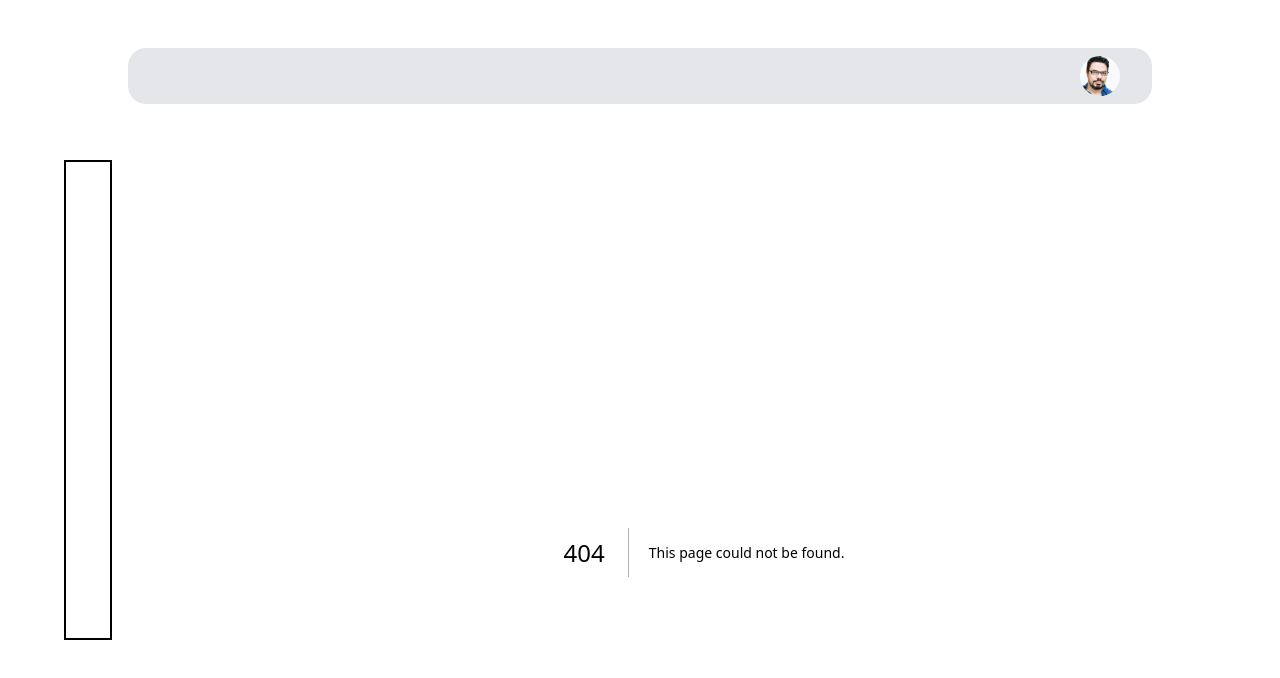
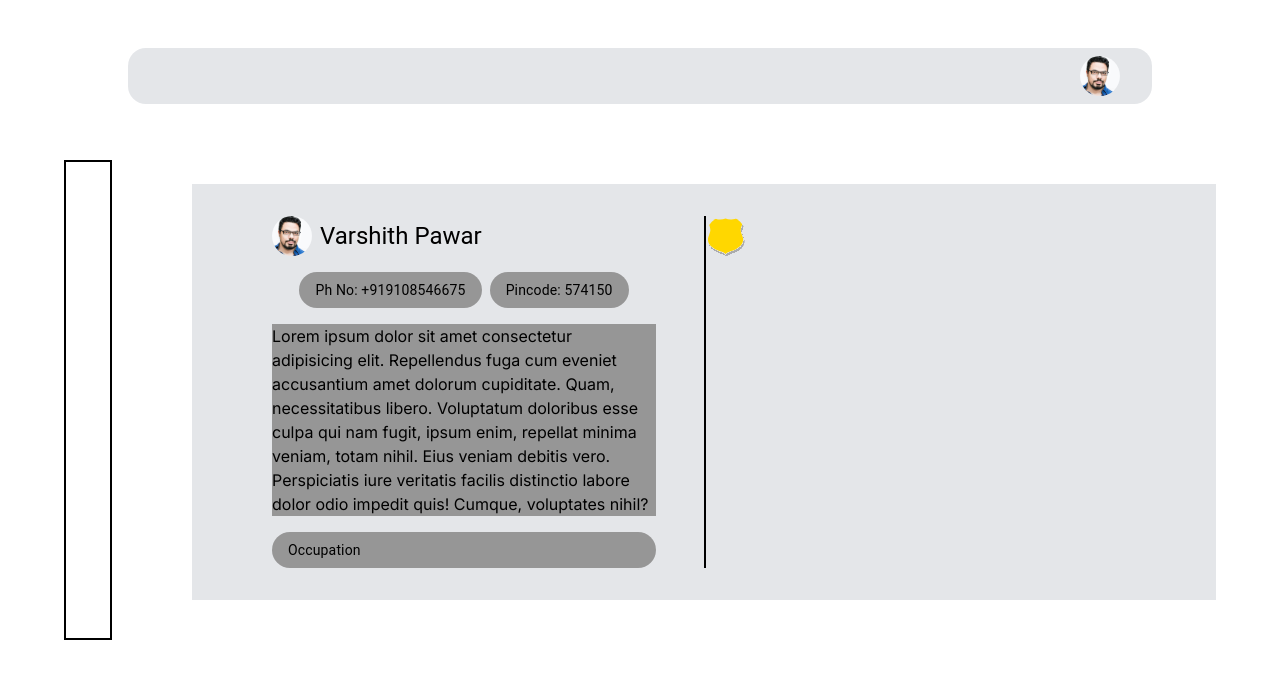
Before and after one commit to rakshithx09/janvani, a Next.js app in the folder frontend/: page /profile in a window 1280 px wide. Before the commit this address had no page. Shown: the top 678 px of the page. Built offline with nearby package versions, Linux system fonts and the light colour scheme.

Commit message:
profile component created

```diff
--- a/frontend/app/layout.tsx
+++ b/frontend/app/layout.tsx
@@ -3,6 +3,7 @@ import { Inter } from "next/font/google";
 import "./globals.css";
 import { Box } from "@mui/material";
 import { Avatar } from '@mui/material';
+import Link from "next/link";
 
 const inter = Inter({ subsets: ["latin"] });
 
@@ -20,10 +21,12 @@ export default function RootLayout({
     <html lang="en">
       <body className={inter.className}>
         <Box className="w-[80%] py-[0.5rem] px-8 mt-[3rem] mb-12 mx-auto  bg-[#e4e6e9] rounded-[18px]">
+          <Link className="cursor-pointer" href="/profile">
         <Avatar className="ml-auto" alt="Cindy Baker" src="/sampleAvatar.jpg" />
+        </Link>
         </Box>
         <Box className="h-[60%] w-[3rem]   border-black border-2 fixed left-[4rem] top-1/2 transform -translate-y-1/2 "></Box>
-        <section className="ml-[12rem] w-[80%] flex flex-col gap-8">{children}</section>
+        <section className="ml-[12rem] py-[2rem] w-[80%] flex flex-col gap-8">{children}</section>
         </body>
     </html>
   );
--- /dev/null
+++ b/frontend/app/profile/page.tsx
@@ -0,0 +1,90 @@
+import { Box } from '@mui/material';
+import React from 'react';
+import Typography from '@mui/material/Typography';
+import { Avatar } from '@mui/material';
+
+const Profile = () => {
+    return (
+        <main>
+            <Box sx={{
+                width: '100%',
+                bgcolor: '#e4e6e9',
+                margin: 'auto',
+                padding: '2rem',
+                display: 'flex',/*
+                gap: '1rem' */
+            }}>
+                <Box sx={{
+                    width: '50%',
+                    display: 'flex',
+                    flexDirection: 'column',
+                    gap: '1rem'
+                }}>
+                    <Box sx={{
+                        display: 'flex',
+                        alignItems: 'center',
+                        gap: '0.5rem',
+                        width: '80%',
+                        margin: 'auto'
+                    }}>
+                        <Avatar alt="Cindy Baker" src="/sampleAvatar.jpg" />
+                        <Typography component="div" variant="h5">
+                            Varshith Pawar
+                        </Typography>
+                    </Box>
+                    <Box sx={{
+                        display: 'flex',
+                        alignItems: 'center',
+                        gap: '0.5rem',
+                        margin: 'auto'
+                    }}>
+                        <Box sx={{
+                            bgcolor: '#969696',
+                            borderRadius: '18px',
+                            padding: '0.5rem 1rem'
+                        }}>
+                            <Typography variant='body2'>Ph No: +919108546675</Typography>
+                        </Box>
+
+                        <Box sx={{
+                            bgcolor: '#969696',
+                            borderRadius: '18px',
+                            padding: '0.5rem 1rem'
+                        }}> <Typography variant='body2'>Pincode: 574150</Typography></Box>
+                    </Box>
+                    <Box sx={{
+                        width: '80%',
+                        bgcolor: '#969696',
+                        margin: 'auto'
+
+                    }}>
+                        Lorem ipsum dolor sit amet consectetur adipisicing elit. Repellendus fuga cum eveniet accusantium amet dolorum cupiditate. Quam, necessitatibus libero. Voluptatum doloribus esse culpa qui nam fugit, ipsum enim, repellat minima veniam, totam nihil. Eius veniam debitis vero. Perspiciatis iure veritatis facilis distinctio labore dolor odio impedit quis! Cumque, voluptates nihil?
+
+
+                    </Box>
+                    <Box sx={{
+                            bgcolor: '#969696',
+                            borderRadius: '18px',
+                            padding: '0.5rem 1rem',
+                            width:'80%',
+                            margin:'auto'
+                        }}>
+                            <Typography variant='body2'>Occupation</Typography>
+                        </Box>
+                </Box>
+                <Box sx={{
+                    width: '50%',
+                    borderLeft: '2px solid black',
+                    display:'flex',
+                    flexDirection:'column',
+                }}> <Avatar sx={{/*
+                    bgcolor:'#969696',
+                    height:'35%',
+                    width:'35%', */
+                }} alt="Cindy Baker" src="/map_sheildgold.svg" /></Box>
+            </Box>
+        </main>
+    )
+}
+
+export default Profile
```
Also changed, not shown: frontend/public/map_sheildgold.svg (added).
